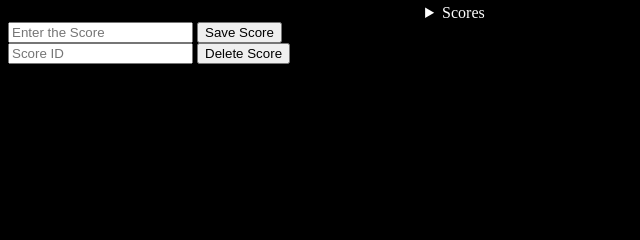
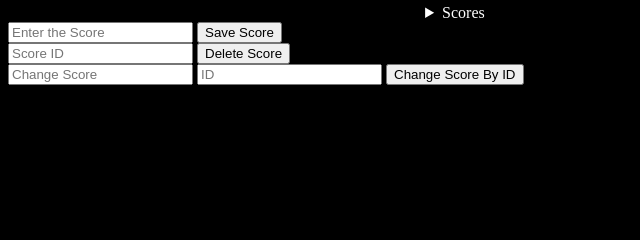
Before and after one commit to devmdeniz/snakegame, a PHP site: page / in a window 1280 px wide. Shown: the part 414-654 px from the top of the page, without its empty margins (0-640 px from the left). Run offline with PHP 8.4, Linux system fonts and the light colour scheme; data that the repository does not hold is empty.

Commit message:
Create change score form

```diff
--- a/index.php
+++ b/index.php
@@ -54,6 +54,10 @@
         <button type="submit">Delete Score</button>
   </form>
 
+  <form action="system/edit.php" method="post">
+            <input pattern="\d*" type="text" placeholder="Change Score" name="changescore">
+            <input type="text" placeholder="ID" name="changeid">
+        <button type="submit">Change Score By ID</button>
 
     <?php
     ?>
```
